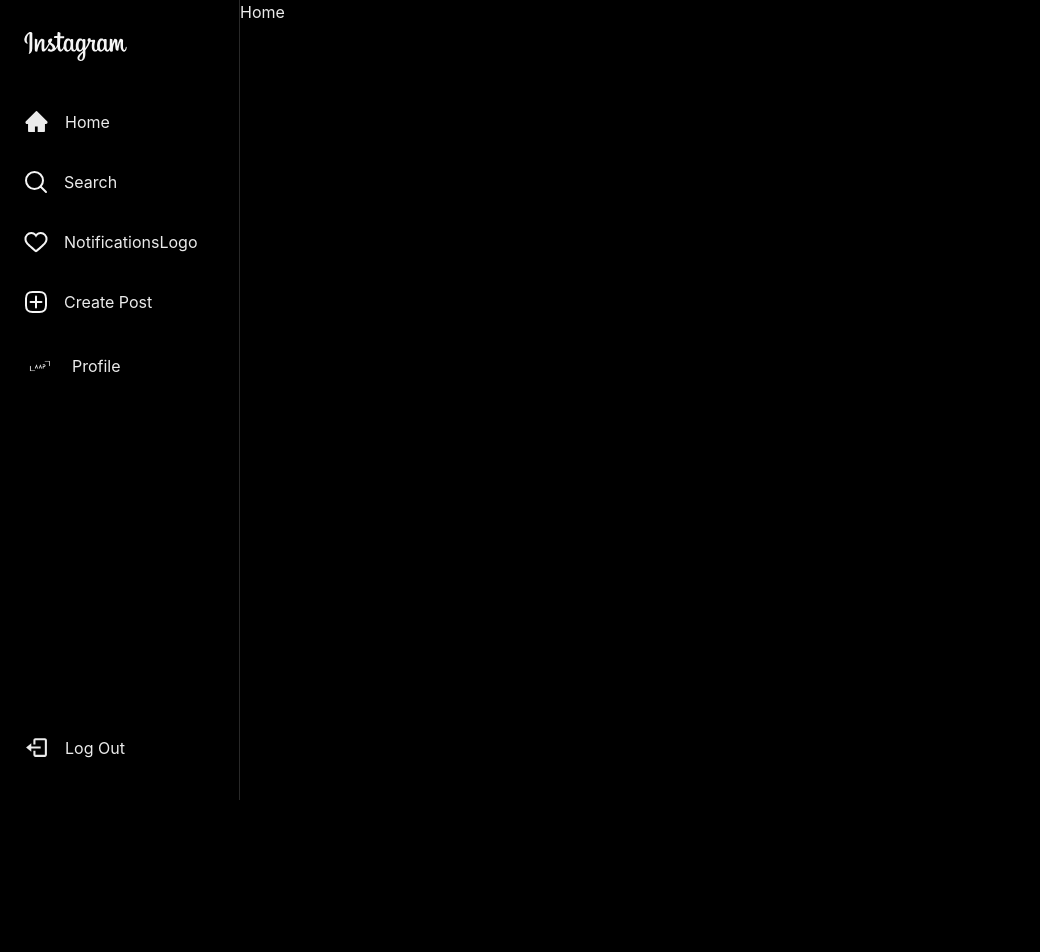
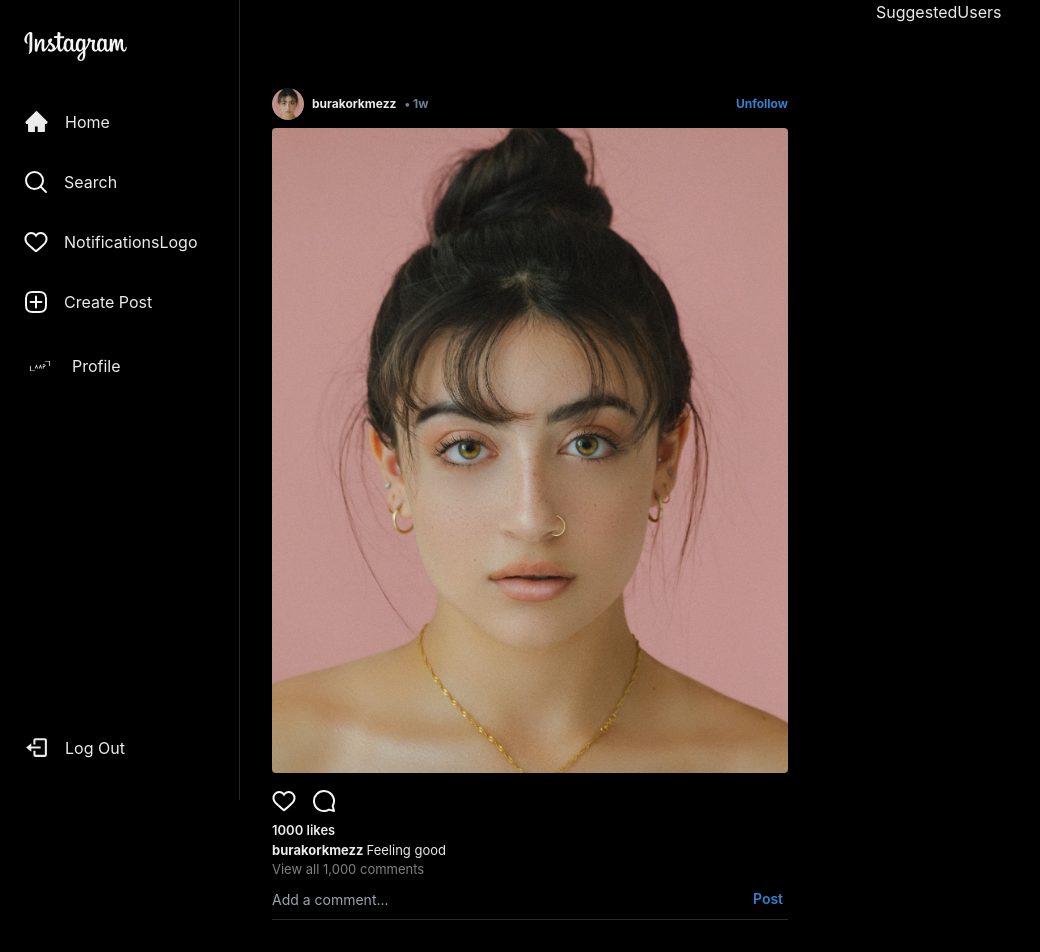
Before and after one commit to dpCTwork/instaClone, a React (Vite) app: page / in a window 1280 px wide. Shown: the top 952 px of the page, without its empty margins (0-1040 px from the left). Before the commit the page ends 800 px from the top, so only its background shows below. Built offline with nearby package versions, Linux system fonts and the light colour scheme.

Commit message:
finished main FeedPosts components and started the SuggestedUsers components

```diff
--- /dev/null
+++ b/src/components/FeedPosts/FeedPost.jsx
@@ -0,0 +1,18 @@
+/* eslint-disable react/prop-types */
+import { Box, Image } from "@chakra-ui/react"
+import PostFooter from "./PostFooter"
+import PostHeader from "./PostHeader"
+
+const FeedPost = ({ img, username, avatar }) => {
+	return (
+		<>
+			<PostHeader username={username} avatar={avatar} />
+			<Box my={2} overflow={"hidden"} borderRadius={4}>
+				<Image src={img} alt={username} />
+			</Box>
+			<PostFooter username={username} />
+		</>
+	)
+}
+
+export default FeedPost
--- /dev/null
+++ b/src/components/FeedPosts/FeedPosts.jsx
@@ -0,0 +1,70 @@
+import {
+	Box,
+	Container,
+	Flex,
+	Skeleton,
+	SkeletonCircle,
+	VStack,
+} from "@chakra-ui/react"
+import FeedPost from "./FeedPost"
+import { useEffect, useState } from "react"
+
+const FeedPosts = () => {
+	const [isLoading, setIsLoading] = useState(true)
+
+	useEffect(() => {
+		setTimeout(() => {
+			setIsLoading(false)
+		}, 2000)
+	})
+
+	return (
+		<Container maxW={"container.sm"} py={10} px={2}>
+			{isLoading &&
+				[0, 1, 2, 3].map((item, index) => (
+					<VStack
+						key={index}
+						gap={4}
+						alignItems={"flex-start"}
+						mb={10}>
+						<Flex gap={2}>
+							<SkeletonCircle size="10" />
+							<VStack gap={2} alignItems={"flex-start"}>
+								<Skeleton height="10px" w={"200px"} />
+								<Skeleton height="10px" w={"200px"} />
+							</VStack>
+						</Flex>
+						<Skeleton w={"full"}>
+							<Box h={"500px"}>contents wrapped</Box>
+						</Skeleton>
+					</VStack>
+				))}
+			{!isLoading && (
+				<>
+					<FeedPost
+						img="/img1.png"
+						username="burakorkmezz"
+						avatar="/img1.png"
+					/>
+					<FeedPost
+						img="/img2.png"
+						username="josh"
+						avatar="/img2.png"
+					/>
+					<FeedPost
+						img="/img3.png"
+						username="janedoe"
+						avatar="/img3.png"
+					/>
+					<FeedPost
+						img="/img4.png"
+						username="johndoe"
+						avatar="/img4.png"
+					/>
+				</>
+			)}
+		</Container>
+	)
+}
+
+export default FeedPosts
--- /dev/null
+++ b/src/components/FeedPosts/PostFooter.jsx
@@ -0,0 +1,82 @@
+/* eslint-disable react/prop-types */
+import {
+	Box,
+	Button,
+	Flex,
+	Input,
+	InputGroup,
+	InputRightElement,
+	Text,
+} from "@chakra-ui/react"
+import { useState } from "react"
+import {
+	CommentLogo,
+	NotificationsLogo,
+	UnlikeLogo,
+} from "../../assets/constants"
+
+const PostFooter = ({ username }) => {
+	const [liked, setLiked] = useState(false)
+	const [likes, setLikes] = useState(1000)
+
+	const handleLike = () => {
+		if (liked) {
+			setLiked(false)
+			setLikes(likes - 1)
+		} else {
+			setLiked(true)
+			setLikes(likes + 1)
+		}
+	}
+
+	return (
+		<Box mb={10}>
+			<Flex alignItems={"center"} gap={4} w={"full"} pt={0} mb={2} mt={4}>
+				<Box onClick={handleLike} cursor={"pointer"} fontSize={18}>
+					{!liked ? <NotificationsLogo /> : <UnlikeLogo />}
+				</Box>
+				<Box cursor={"pointer"} fontSize={18}>
+					<CommentLogo />
+				</Box>
+			</Flex>
+			<Text fontWeight={600} fontSize={"small"}>
+				{likes} likes
+			</Text>
+			<Text fontSize={"small"} fontWeight={700}>
+				{username}{" "}
+				<Text as="span" fontWeight={400}>
+					Feeling good
+				</Text>
+			</Text>
+			<Text fontSize={"small"} color={"gray"}>
+				View all 1,000 comments
+			</Text>
+			<Flex
+				alignItems={"center"}
+				gap={2}
+				justifyContent={"space-between"}
+				w={"full"}>
+				<InputGroup>
+					<Input
+						variant={"flushed"}
+						placeholder={"Add a comment..."}
+						fontSize={14}
+					/>
+					<InputRightElement>
+						<Button
+							fontSize={14}
+							color={"blue.500"}
+							fontWeight={600}
+							cursor={"pointer"}
+							_hover={{ color: "white" }}
+							bg={"transparent"}>
+							Post
+						</Button>
+					</InputRightElement>
+				</InputGroup>
+			</Flex>
+		</Box>
+	)
+}
+
+export default PostFooter
--- /dev/null
+++ b/src/components/FeedPosts/PostHeader.jsx
@@ -0,0 +1,32 @@
+/* eslint-disable react/prop-types */
+import { Avatar, Box, Flex, Text } from "@chakra-ui/react"
+
+const PostHeader = ({ username, avatar }) => {
+	return (
+		<Flex
+			justifyContent={"space-between"}
+			alignItems={"center"}
+			w={"full"}
+			my={2}>
+			<Flex alignItems={"center"} gap={2}>
+				<Avatar src={avatar} alt="user profile pic" size={"sm"} />
+				<Flex fontSize={12} fontWeight={"bold"} gap="2">
+					{username}
+					<Box color={"gray.500"}>• 1w</Box>
+				</Flex>
+			</Flex>
+			<Box cursor={"pointer"}>
+				<Text
+					fontSize={12}
+					color={"blue.500"}
+					fontWeight={"bold"}
+					_hover={{ color: "white" }}
+					transition={"0.2s ease-in-out"}>
+					Unfollow
+				</Text>
+			</Box>
+		</Flex>
+	)
+}
+
+export default PostHeader
--- /dev/null
+++ b/src/components/SuggestedUsers/SuggestedHeader.jsx
@@ -0,0 +1,5 @@
+const SuggestedHeader = () => {
+	return <div>SuggestedHeader</div>
+}
+
+export default SuggestedHeader
--- /dev/null
+++ b/src/components/SuggestedUsers/SuggestedUser.jsx
@@ -0,0 +1,5 @@
+const SuggestedUser = () => {
+	return <div>SuggestedUser</div>
+}
+
+export default SuggestedUser
--- /dev/null
+++ b/src/components/SuggestedUsers/SuggestedUsers.jsx
@@ -0,0 +1,5 @@
+const SuggestedUsers = () => {
+	return <div>SuggestedUsers</div>
+}
+
+export default SuggestedUsers
--- a/src/pages/Home/Home.jsx
+++ b/src/pages/Home/Home.jsx
@@ -1,5 +1,24 @@
+import { Box, Container, Flex } from "@chakra-ui/react"
+import FeedPosts from "../../components/FeedPosts/FeedPosts"
+import SuggestedUsers from "../../components/SuggestedUsers/SuggestedUsers"
+
 const Home = () => {
-	return <div>Home</div>
+	return (
+		<Container maxW={"container.lg"}>
+			<Flex gap={20}>
+				<Box flex={2} py={10}>
+					<FeedPosts />
+				</Box>
+				<Box
+					flex={3}
+					mr={20}
+					display={{ base: "none", lg: "block" }}
+					maxW={"300px"}>
+					<SuggestedUsers />
+				</Box>
+			</Flex>
+		</Container>
+	)
 }
 
 export default Home
```
